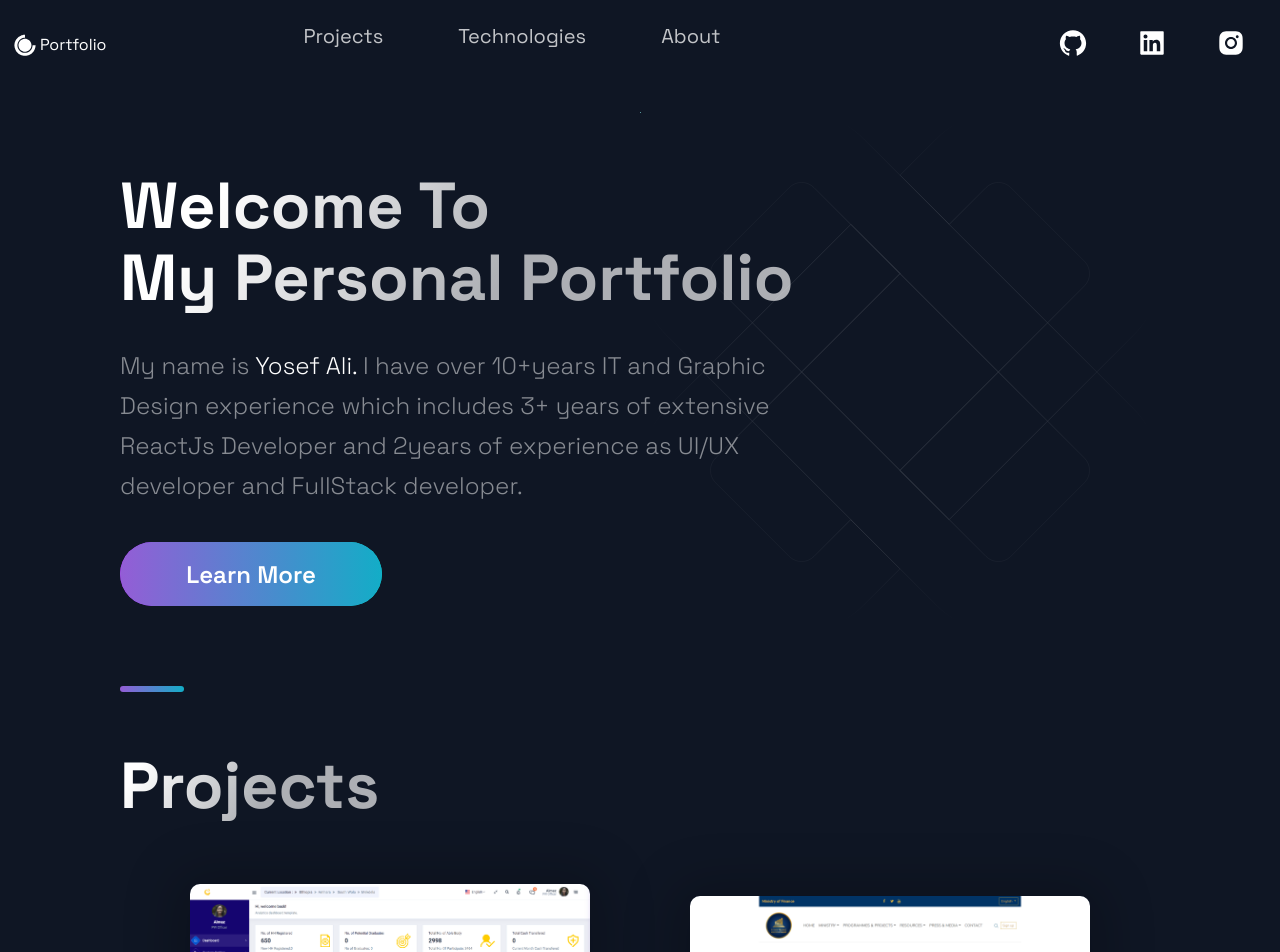
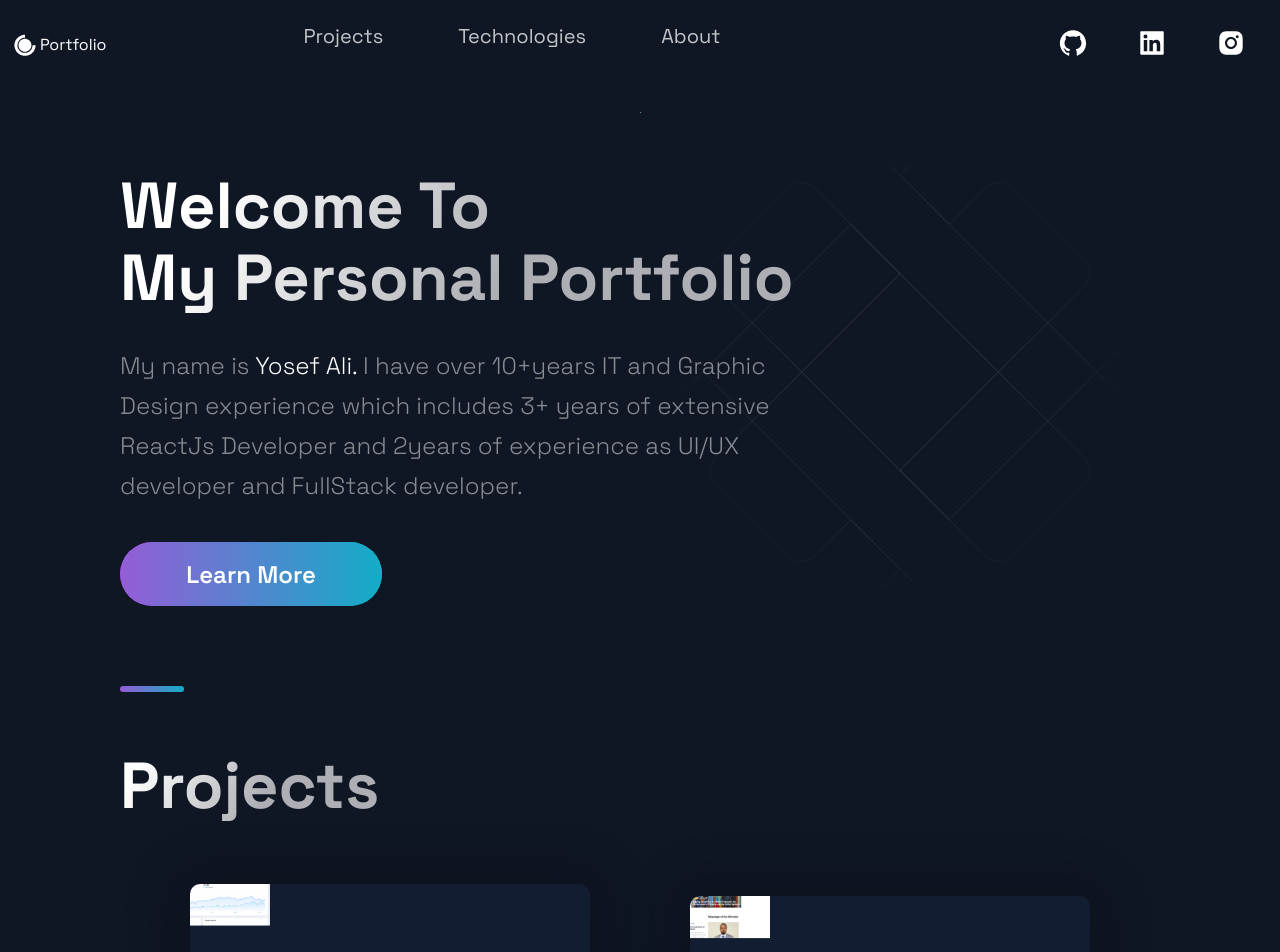
Before and after one commit to Yosef-Ali/myprofile, a Next.js app: page / in a window 1280 px wide. Shown: the top 952 px of the page. Built offline with nearby package versions, Linux system fonts and the light colour scheme.

Commit message:
update again

```diff
--- a/src/components/Projects/ProjectsStyles.js
+++ b/src/components/Projects/ProjectsStyles.js
@@ -1,15 +1,17 @@
 import styled from 'styled-components';
 
 export const Img = styled.img`
-	width: 100%;
-	height: 40%;
-	object-position: top;
-	overflow: hidden;
-	transition: 0.5s;
-	transform: translateY(0); // Move the image back to the original position
-	&:hover {
-	  transform: translateY(-100%); // Move the image up by 10px
-	}
+  width: 100%;
+  height: 100%;
+  object-fit: cover;
+  overflow: hidden;
+  transition: 0.5s;
+
+  transform: translate(-50%, -50%) scale(0.4);
+
+  &:hover {
+    transform: translate(-50%, -50%);
+  }
 `;
 
 export const GridContainer = styled.section`
```
